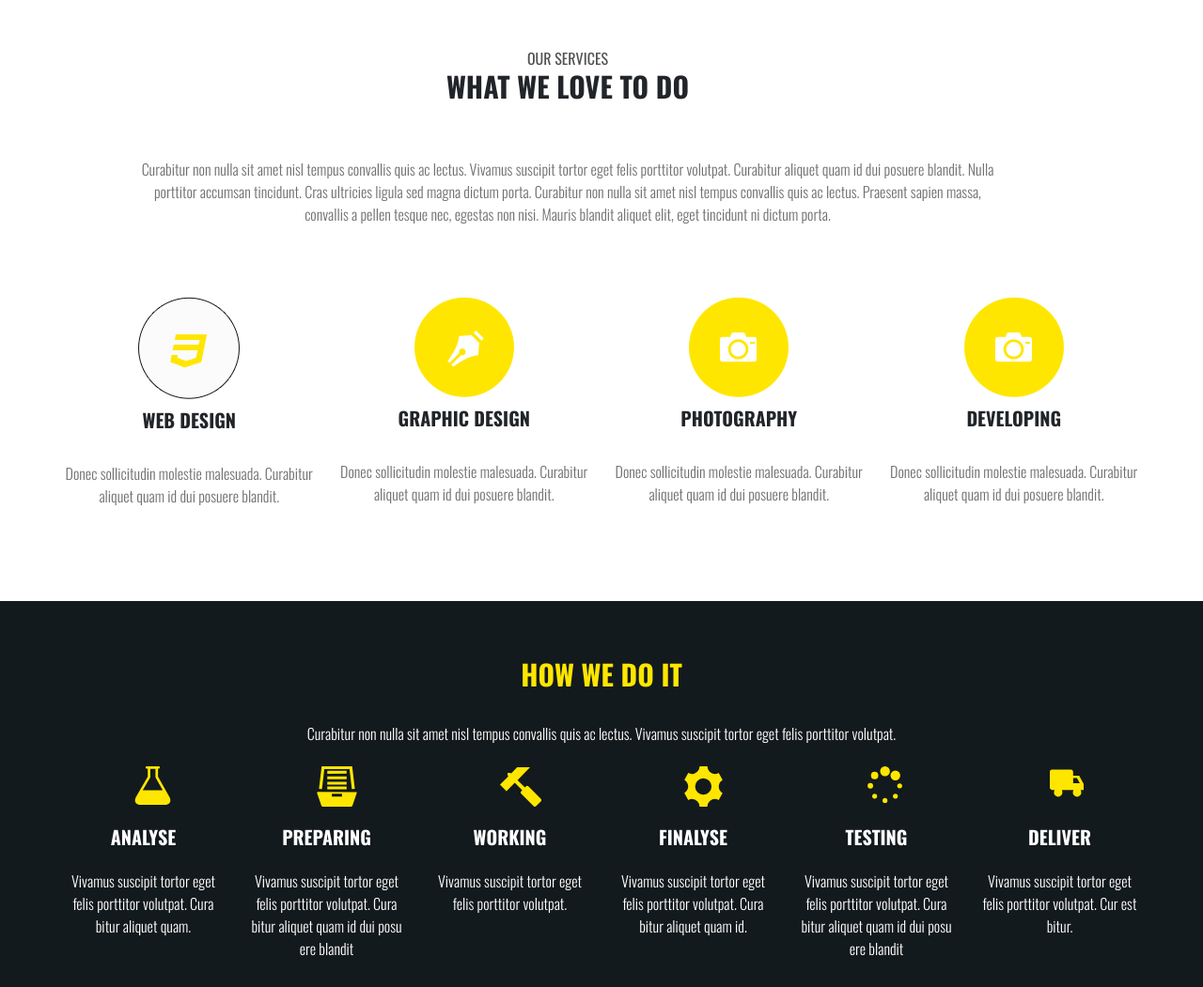
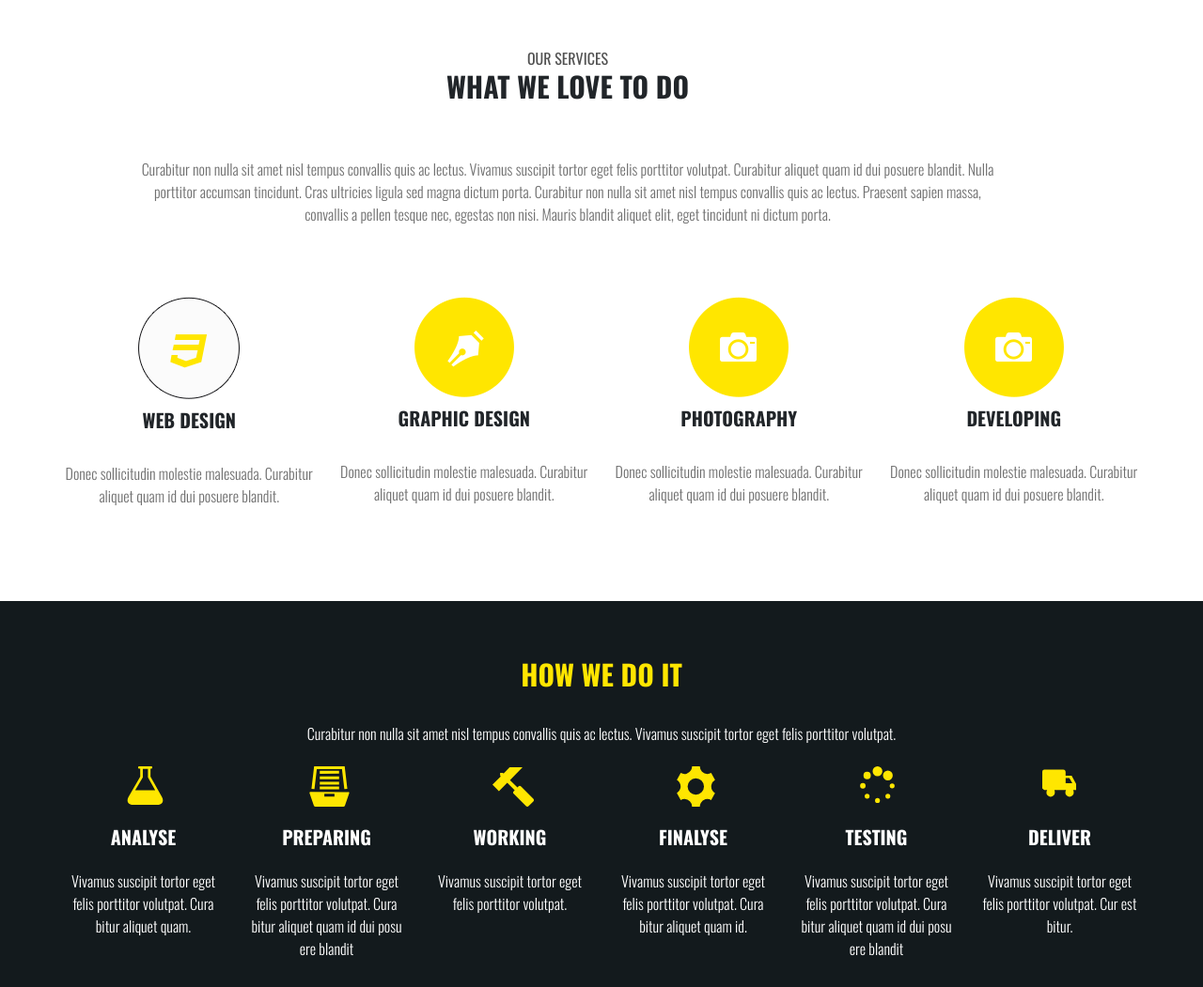
Before and after one commit to OverZerom/Smak-small-bootstrap, a website: page index.html in a window 1280 px wide. Shown: the top 1051 px of the page at 94% size. Drawn offline with nearby package versions, Linux system fonts and the light colour scheme.

Commit message:
no message

```diff
--- a/scss/_styles.scss
+++ b/scss/_styles.scss
@@ -56,8 +56,7 @@ body {
     content: "";
     position: absolute;
     top: -3px;
-    left: 75px;
-    background-size: cover;
+    left: calc(50% - 19px);
   }
   h2.analyse::before {
     background: url(../images/sprite/sprite.svg#analyse-ico);
```
Also changed, not shown: css/main.min.css.
